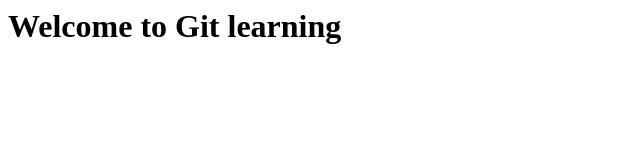
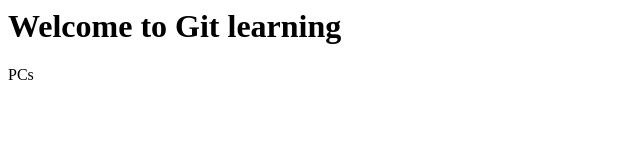
Before and after one commit to vveereshvsh/gitlearnnew, a plain HTML site: page index.html in a window 1280 px wide. Shown: the full height of the page, 0-640 px from the left. Drawn offline with Linux system fonts and the light colour scheme.

Commit message:
updated the index.html

```diff
--- a/index.html
+++ b/index.html
@@ -1,5 +1,5 @@
 <html>
 <h1>Welcome to Git learning</h1>
 <title>10% discount on mobile/laptops</title>
-<body></body>
+<body>PCs</body>
 </html>
```
